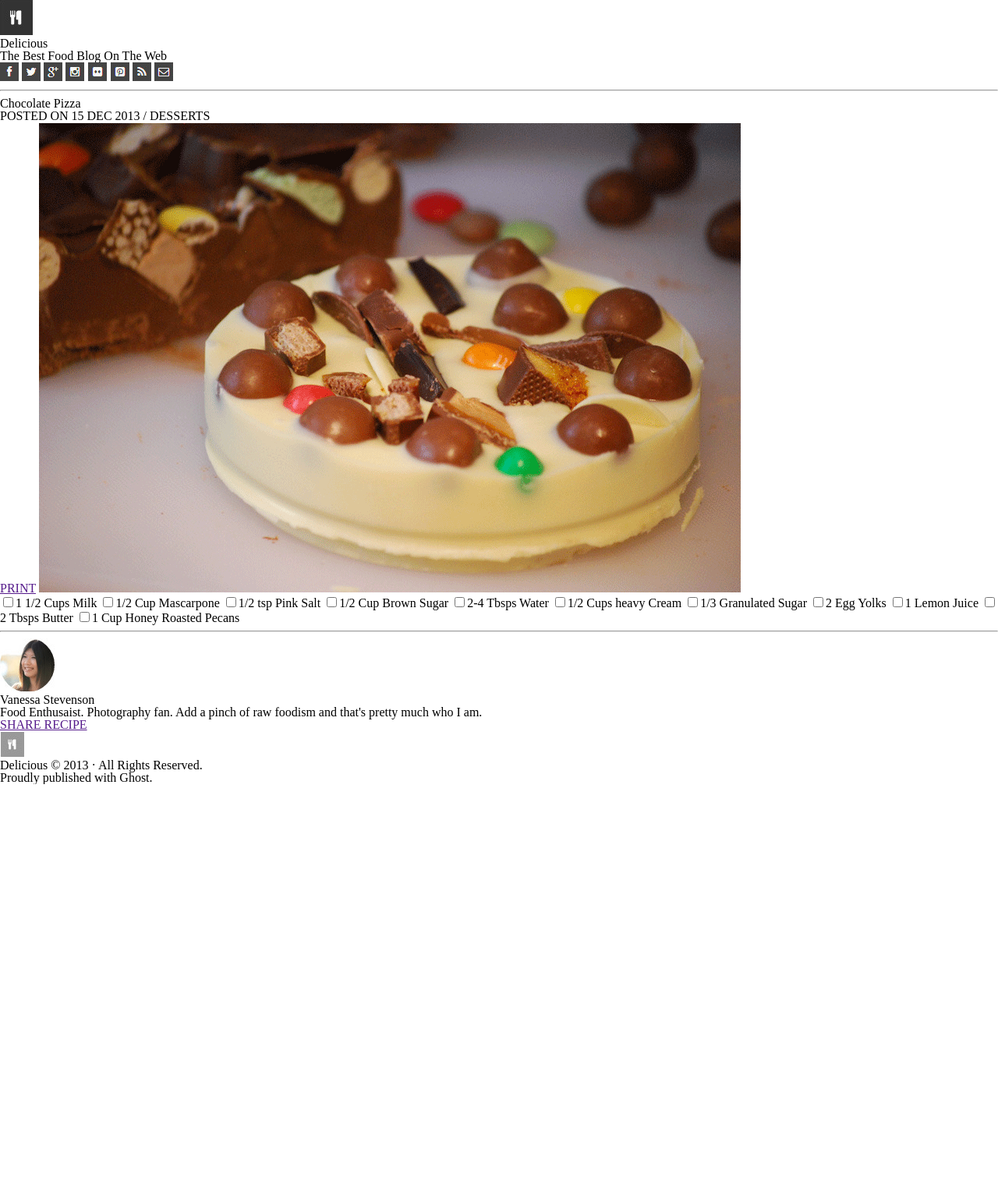
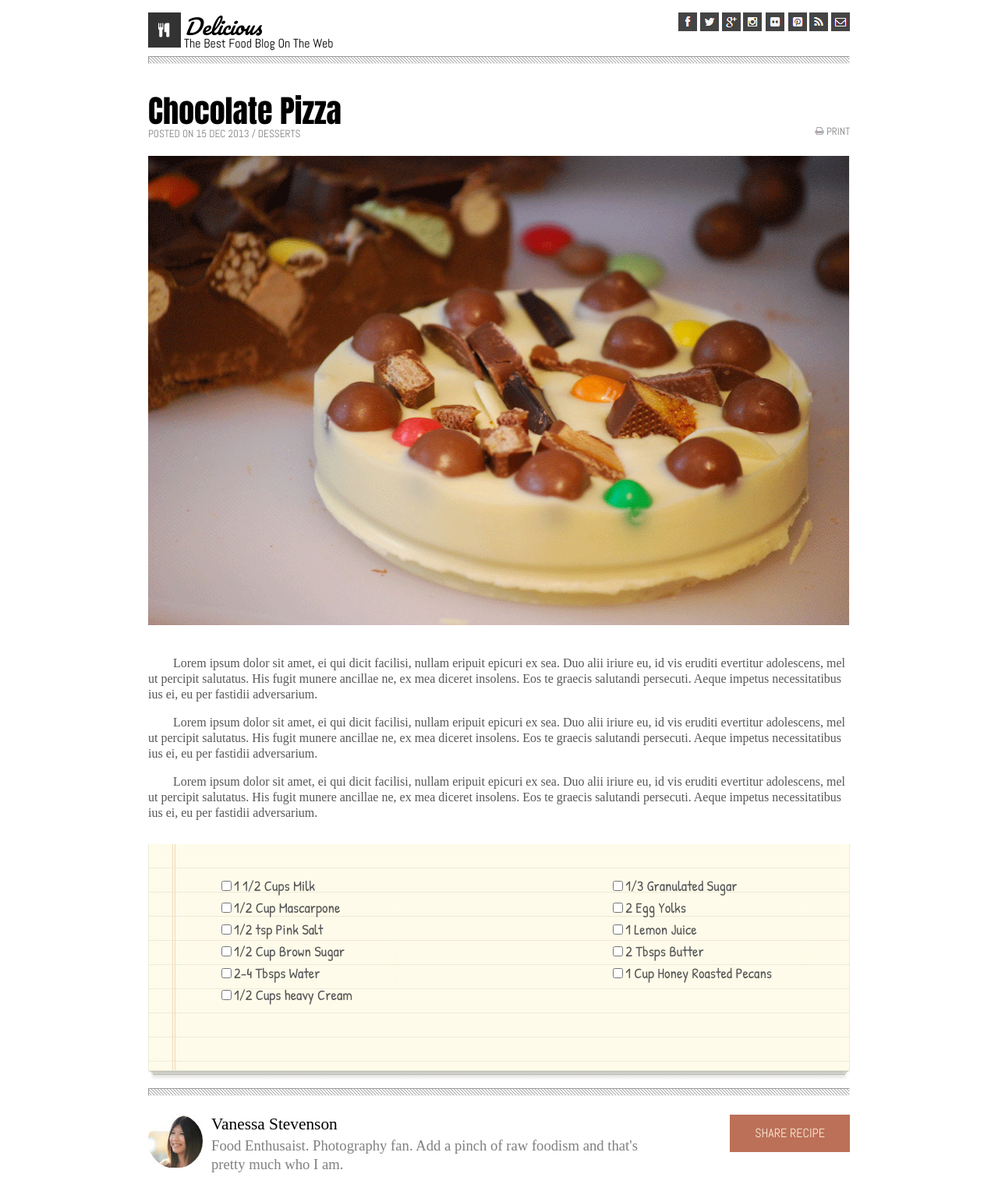
Before and after one commit to leahgrace555/chocolate-pizza, a plain HTML site: page index.html in a window 1280 px wide. Shown: the top 1510 px of the page at 78% size. Before the commit the page ends 1006 px from the top, so only its background shows below. Drawn offline with Linux system fonts and the light colour scheme; a script that the page names is missing.

Commit message:
finshed styling

```diff
--- a/css/style.css
+++ b/css/style.css
@@ -0,0 +1,153 @@
+body {
+  max-width: 900px;
+  margin: auto;
+}
+
+a {
+  text-decoration: unset;
+  color: antiquewhite;
+}
+
+header {
+  padding-top: 1em;
+}
+
+header h2 {
+  font-size: 20pt;
+  font-family: 'Pacifico', cursive;
+  font-style: italic;
+  display: inline;
+}
+
+header div {
+  display: inline-block;
+  font-family: 'Abel', sans-serif;
+}
+
+#logo {
+  float: left;
+}
+
+#socials {
+  float: right;
+}
+
+h1 {
+  font-size: 30pt;
+  font-family: Impact, Haettenschweiler, 'Arial Narrow Bold', sans-serif;
+  margin-top: 1em;
+}
+main div p {
+  display: inline-block;
+  margin-top: .25em;
+  font-size: 10pt;
+  color: gray;
+  font-family: 'Abel', sans-serif;
+}
+main div a {
+  float: right;
+  font-size: 10pt;
+  color: grey;
+  font-family: 'Abel', sans-serif;
+}
+
+article {
+  padding-bottom: 30px;
+}
+
+article img {
+  margin: 20px 0px;
+}
+
+article p {
+  padding-top: 1em;
+  line-height: 1.25em;
+  text-indent: 2em;
+}
+
+main article img {
+  width: 100%;
+}
+
+main article p {
+  color: rgb(87, 87, 87);
+}
+
+#form {
+  background-color: greenyellow;
+  background-image: url("../img/list-bg.png");
+  height: 305px;
+  color: rgb(87, 87, 87);
+  font-family: 'Patrick Hand', cursive;
+}
+
+#form div {
+  justify-content: space-between;
+}
+
+#right-column {
+  float: right;
+  margin-right: 60px;
+}
+
+#left-column {
+  float: left;
+  margin-left: 50px;
+}
+
+
+#form label {
+  display: block;
+  line-height: 1.5em;
+}
+
+#form section {
+  display: inline-block;
+  padding: 40px;
+  font-size: 14pt;
+}
+
+#headshot {
+  float: left;
+}
+
+#vanessa {
+  display: inline-block;
+  line-height: 1.5em;
+  margin-left: 10px;
+  max-width: 550px;
+}
+
+#vanessa h3 {
+  font-size: 16pt;
+}
+
+#vanessa p {
+  font-size: 14pt;
+  font-family: serif;
+}
+
+#share-link {
+  padding: 1em 2em;
+  background-color: #BC7058;
+  float: right;
+  font-family: 'Abel', sans-serif;
+}
+
+footer {
+  text-align: center;
+  margin-top: 7em;
+  line-height: 1.5em;
+  color: gray;
+  font-size: 10pt;
+  padding-bottom: 2em;
+}
+
+footer img {
+  margin-bottom: 1.5em;
+}
+
+hr {
+  background-image: url("../img/hr-img.png");
+  height: 8px;
+}
--- a/index.html
+++ b/index.html
@@ -4,14 +4,16 @@
   <meta charset="utf-8">
   <meta name="viewport" content="width=device-width, initial-scale=1.0">
   <link rel="stylesheet" href="/css/reset.css" type="text/css"/>
-  <link rel="stylesheet" href="/css/style.css" type="text/css"/>
+  <link rel="stylesheet" href="/css/style.css"
+  type="text/css"/>
+  <link href="https://fonts.googleapis.com/css2?family=Abel&family=Pacifico&family=Patrick+Hand&display=swap" rel="stylesheet">
+
   <title></title>
 </head>
 <body>
   <header>
-    <img src="./img/logo.png" alt="">
-    <h2>Delicious</h2>
-    <p>The Best Food Blog On The Web</p>
+    <img src="./img/logo.png" alt="logo" id='Logo'>
+    <div id='socials'>
       <img src="./img/fb-icon.png" alt="">
       <img src="./img/twit-icon.png" alt="">
       <img src="./img/gp-icon.png" alt="">
@@ -20,40 +22,70 @@
       <img src="./img/pint-icon.png" alt="">
       <img src="./img/rss-icon.png" alt="">
       <img src="./img/mail-icon.png" alt="">
+    </div>
+
+    <div>
+      <h2>Delicious</h2>
+      <p>The Best Food Blog On The Web</p>
+    </div>
+
+
+
 
     <hr/>
   </header>
   <main>
-    <h2>Chocolate Pizza</h2>
+    <h1>Chocolate Pizza</h1>
+
+    <div>
       <p>POSTED ON 15 DEC 2013 / DESSERTS</p>
-    <a href="">PRINT</a>
+
+      <a href=""> <img src="img/print-icon.png"/> PRINT</a>
+    </div>
+
+
+    <article>
       <img src="./img/choco-pizza.png" alt="">
-    <article>
-      <p></p>
-      <p></p>
-      <p></p>
+      <p>Lorem ipsum dolor sit amet, ei qui dicit facilisi, nullam eripuit epicuri ex sea. Duo alii iriure eu, id vis eruditi evertitur adolescens, mel ut percipit salutatus. His fugit munere ancillae ne, ex mea diceret insolens. Eos te graecis salutandi persecuti. Aeque impetus necessitatibus ius ei, eu per fastidii adversarium.</p>
+      <p>Lorem ipsum dolor sit amet, ei qui dicit facilisi, nullam eripuit epicuri ex sea. Duo alii iriure eu, id vis eruditi evertitur adolescens, mel ut percipit salutatus. His fugit munere ancillae ne, ex mea diceret insolens. Eos te graecis salutandi persecuti. Aeque impetus necessitatibus ius ei, eu per fastidii adversarium.</p>
+      <p>Lorem ipsum dolor sit amet, ei qui dicit facilisi, nullam eripuit epicuri ex sea. Duo alii iriure eu, id vis eruditi evertitur adolescens, mel ut percipit salutatus. His fugit munere ancillae ne, ex mea diceret insolens. Eos te graecis salutandi persecuti. Aeque impetus necessitatibus ius ei, eu per fastidii adversarium.</p>
 
     </article>
+
+    <div id="form">
       <form>
+          <section id="left-column">
             <label><input type="checkbox"/>1 1/2 Cups Milk</label>
             <label><input type="checkbox"/>1/2 Cup Mascarpone</label>
             <label><input type="checkbox"/>1/2 tsp Pink Salt</label>
             <label><input type="checkbox"/>1/2 Cup Brown Sugar</label>
             <label><input type="checkbox"/>2-4 Tbsps Water</label>
             <label><input type="checkbox"/>1/2 Cups heavy Cream</label>
+          </section>
+
+          <section id="right-column">
             <label><input type="checkbox"/>1/3 Granulated Sugar</label>
             <label><input type="checkbox"/>2 Egg Yolks</label>
             <label><input type="checkbox"/>1 Lemon Juice</label>
             <label><input type="checkbox"/>2 Tbsps Butter</label>
             <label><input type="checkbox"/>1 Cup Honey Roasted Pecans</label>
 
+          </section>
+
 
       </form>
+
+    </div>
+
     <hr/>
+    <br>
+
     <section>
-      <img src="./img/van-pic.png" alt="">
+      <img src="./img/van-pic.png" alt="" id="headshot">
+     <div id="vanessa">
       <h3>Vanessa Stevenson</h3>
       <p>Food Enthusaist. Photography fan. Add a pinch of raw foodism and that's pretty much who I am.</p>
+     </div>
       <a href="" id="share-link">SHARE RECIPE</a>
     </section>
   </main>
```
Lines whose indentation alone changed are shown as unchanged.
